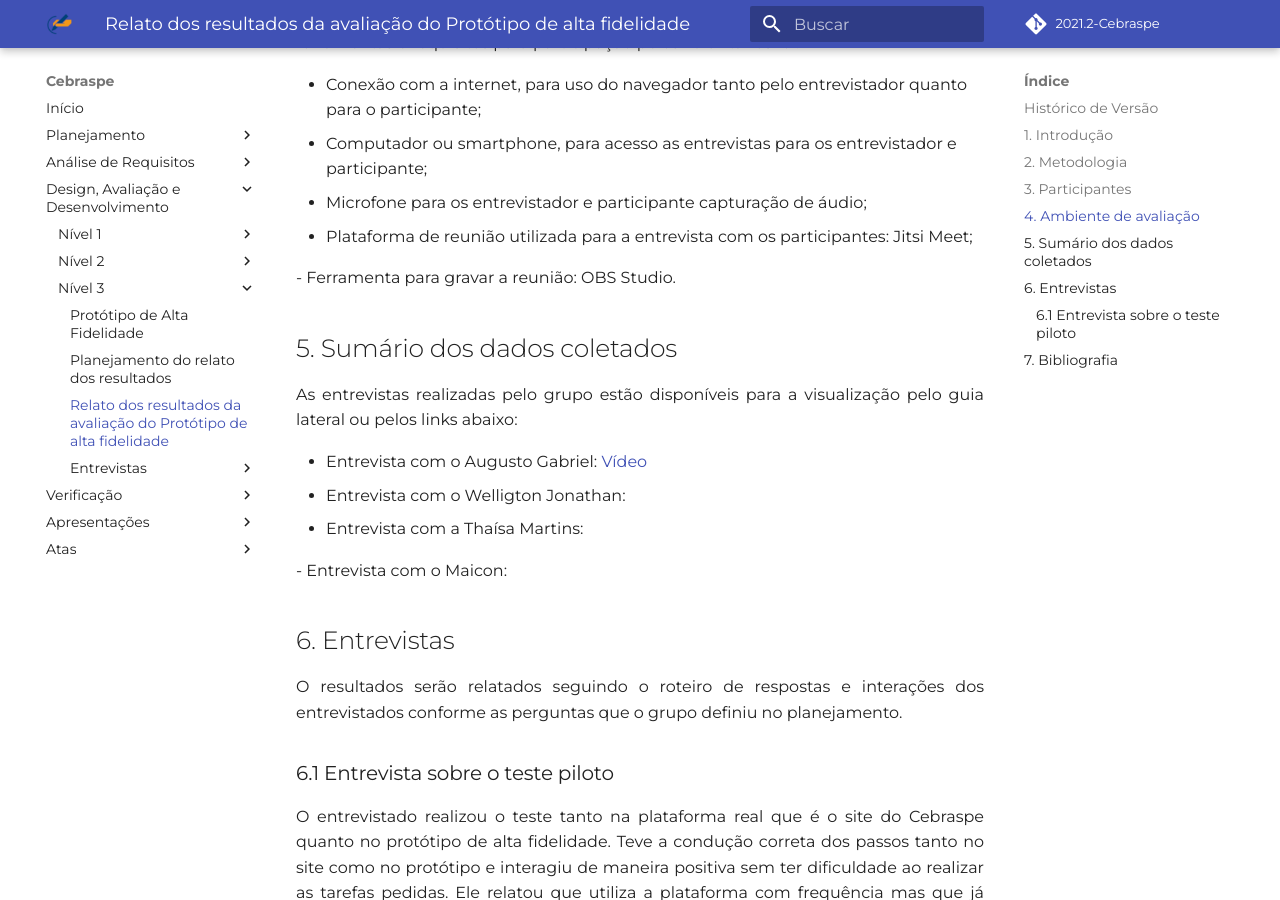
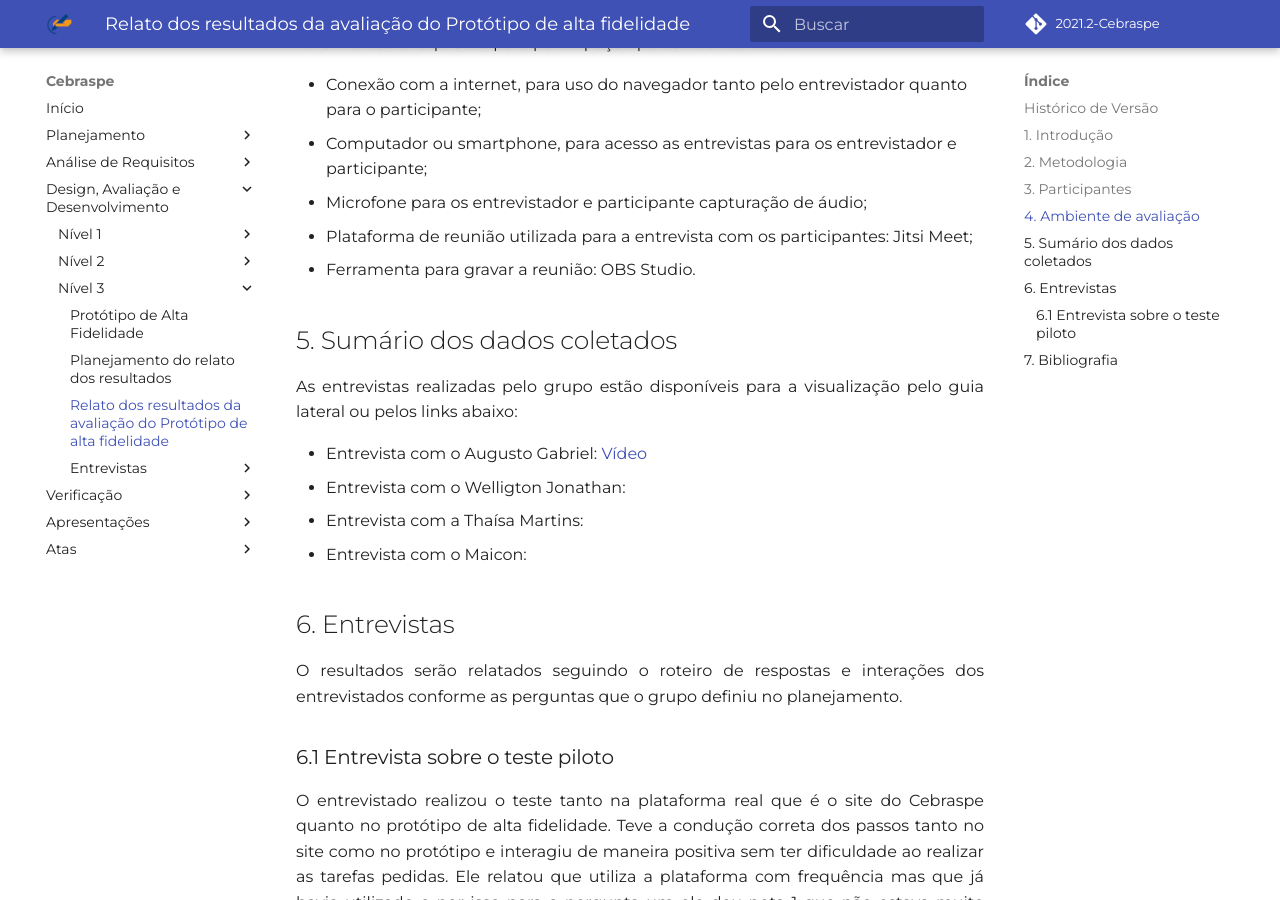
Before and after one commit to Interacao-Humano-Computador/2021.2-Cebraspe, an MkDocs documentation site: the page built from docs/Avaliação_desenvolvimento/Nivel3/Relato.md, in a window 1280 px wide and 900 px high, scrolled down 1851 px. Built offline with MkDocs 1.6.1 and Material for MkDocs 9.7.7, drawn with Linux system fonts in a browser that asks for light colours; some web fonts are replaced; comment, search, counter and statistics services are not loaded.

Commit message:
#45 - Corrigindo tags

```diff
--- a/docs/Avaliação_desenvolvimento/Nivel3/Relato.md
+++ b/docs/Avaliação_desenvolvimento/Nivel3/Relato.md
@@ -47,7 +47,7 @@
 - Computador ou smartphone, para acesso as entrevistas para os entrevistador e participante;
 - Microfone para os entrevistador e participante capturação de áudio;
 - Plataforma de reunião utilizada para a entrevista com os participantes: Jitsi Meet;
-<p style="text-align: justify;">- Ferramenta para gravar a reunião: OBS Studio. </p>
+- Ferramenta para gravar a reunião: OBS Studio.
 
 ## 5. Sumário dos dados coletados
 
@@ -57,7 +57,7 @@
 - Entrevista com o Augusto Gabriel: <a href="../Nivel3/teste_piloto/## 4. Vídeo" target="_blank">Vídeo</a>
 - Entrevista com o Welligton Jonathan:
 - Entrevista com a Thaísa Martins:
-<p style="text-align: justify;">- Entrevista com o Maicon:</p>
+- Entrevista com o Maicon:
 
 
 ## 6. Entrevistas
```
